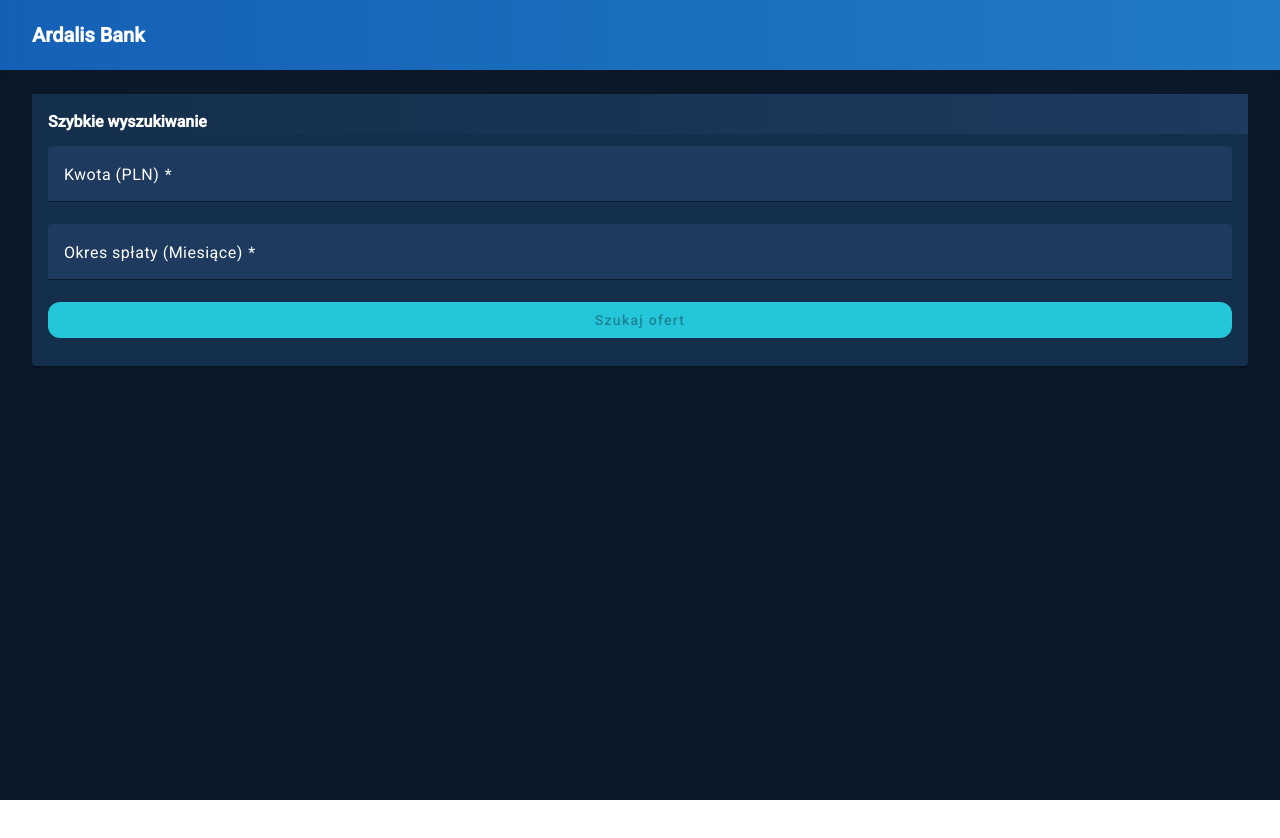
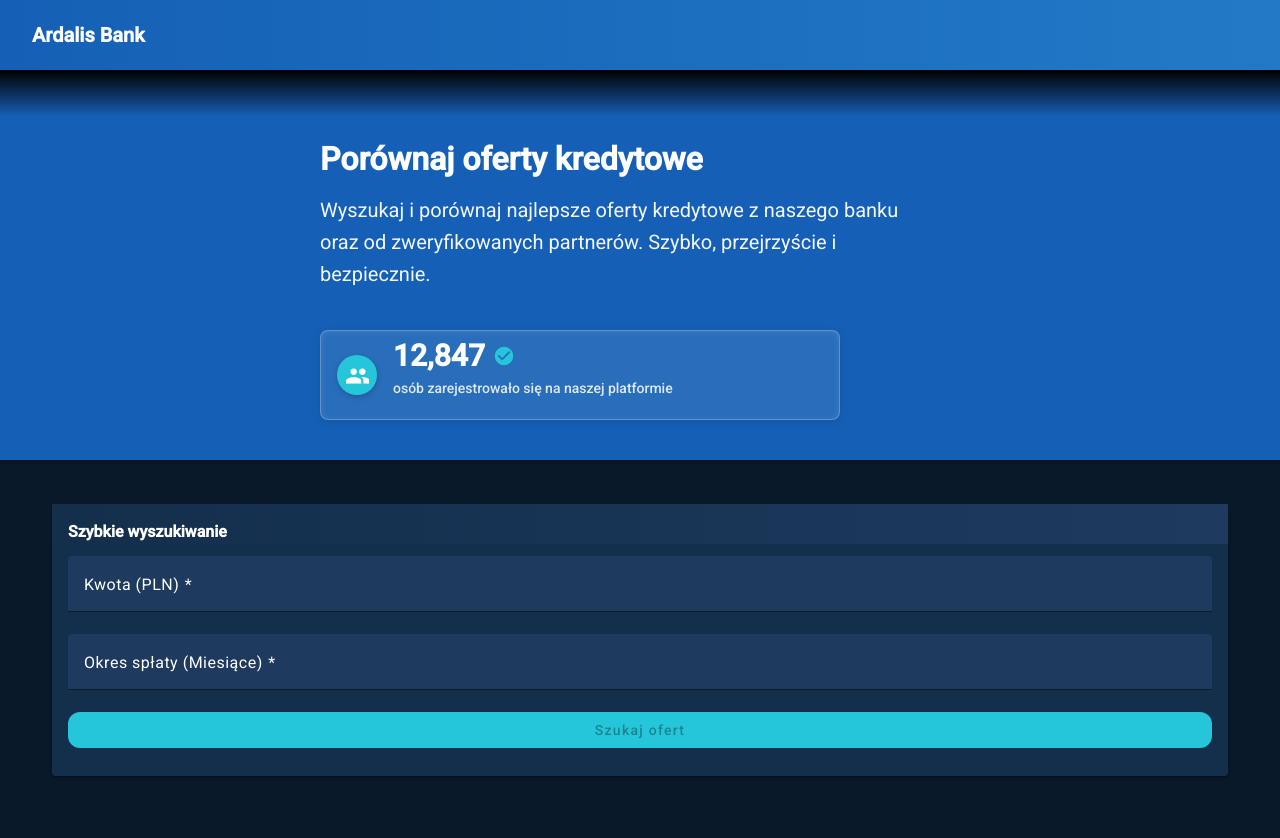
Before and after one commit to xxxDKGxxx/dotnet-obieralny, an Angular app in the folder src/frontend/: page / in a window 1280 px wide. Shown: the top 838 px of the page. Before the commit the page ends 800 px from the top, so only its background shows below. Built offline with nearby package versions, Linux system fonts and the light colour scheme.

Commit message:
front part of counter implementation

```diff
--- a/src/frontend/src/app/app.html
+++ b/src/frontend/src/app/app.html
@@ -1,5 +1,6 @@
 <div class="min-h-screen bg-background">
   <app-header-bar></app-header-bar>
+  <app-hero></app-hero>
   <main class="container mx-auto px-4 py-6 md:px-6 lg:px-8">
     <router-outlet></router-outlet>
   </main>
--- a/src/frontend/src/app/app.ts
+++ b/src/frontend/src/app/app.ts
@@ -1,10 +1,11 @@
 import { Component, signal } from '@angular/core';
 import { RouterOutlet } from '@angular/router';
 import { HeaderBar } from './header-bar/header-bar';
+import { Hero } from './hero/hero';
 
 @Component({
   selector: 'app-root',
-  imports: [RouterOutlet, HeaderBar],
+  imports: [RouterOutlet, HeaderBar, Hero],
   templateUrl: './app.html',
   styleUrl: './app.css',
 })
--- /dev/null
+++ b/src/frontend/src/app/hero/hero.css
@@ -0,0 +1,115 @@
+.hero-section {
+  background: linear-gradient(180deg, #000000 0%,  #1560b6 12%, #1560b6 100%);
+  background-attachment: fixed, scroll;
+  padding: 150px 20px 90px 20px;
+  box-shadow: 0 4px 1px rgba(0, 0, 0, 0.15);
+}
+
+.hero-content {
+  max-width: 900px;
+  margin: 0;
+  padding-left: 300px;
+  color: white;
+  text-align: left;
+  position: relative;
+}
+
+.hero-title {
+  font-size: 32px;
+  font-weight: 700;
+  margin: 0 0 16px 0;
+  line-height: 1.2;
+  transform: translateY(-80px);
+}
+
+.hero-description {
+  font-size: 20px;
+  font-weight: 400;
+  opacity: 0.95;
+  margin: 0;
+  line-height: 1.6;
+  transform: translateY(-80px);
+}
+
+.hero-accent {
+  width: 520px;
+  height: 90px;
+  border-radius: 8px;
+  background: rgba(159, 195, 218, 0.15);
+  border: 1px solid rgba(255, 255, 255, 0.25);
+  box-shadow: 0 2px 8px rgba(0, 0, 0, 0.12), inset 0 1px 6px rgba(255, 255, 255, 0.10);
+  position: absolute;
+  left: 300px;
+  top: 110px;
+  display: flex;
+  align-items: center;
+  justify-content: flex-start;
+  padding: 16px;
+  z-index: 2;
+}
+
+.hero-accent-icon {
+  width: 40px;
+  height: 40px;
+  border-radius: 50%;
+  background: #26c6da;
+  display: inline-flex;
+  align-items: center;
+  justify-content: center;
+  color: #ffffff;
+  box-shadow: 0 2px 6px rgba(0, 0, 0, 0.2);
+}
+
+.hero-accent-icon mat-icon {
+  font-size: 26px;
+  line-height: 1;
+}
+
+.hero-accent-text {
+  display: flex;
+  flex-direction: column;
+  gap: 6px;
+  margin-left: 16px;
+  transform: translateY(-6px);
+  color: #ffffff;
+}
+
+.hero-accent-row {
+  display: flex;
+  align-items: center;
+  gap: 8px;
+}
+
+.hero-accent-value {
+  font-size: 30px;
+  font-weight: 700;
+  line-height: 1.1;
+}
+
+.hero-accent-label {
+  font-size: 14px;
+  font-weight: 500;
+  opacity: 0.85;
+}
+
+.hero-accent-check {
+  color: #26c6da;
+  font-size: 22px;
+  line-height: 1;
+  position: relative;
+  top: 1px;
+}
+
+@media (max-width: 768px) {
+  .hero-section {
+    padding: 40px 20px;
+  }
+
+  .hero-title {
+    font-size: 24px;
+  }
+
+  .hero-description {
+    font-size: 14px;
+  }
+}
--- /dev/null
+++ b/src/frontend/src/app/hero/hero.html
@@ -0,0 +1,18 @@
+<div class="hero-section">
+  <div class="hero-content">
+    <h2 class="hero-title">Porównaj oferty kredytowe</h2>
+    <p class="hero-description">Wyszukaj i porównaj najlepsze oferty kredytowe z naszego banku oraz od zweryfikowanych partnerów. Szybko, przejrzyście i bezpiecznie.</p>
+    <div class="hero-accent" *ngIf="counterData$ | async as counter">
+      <span class="hero-accent-icon">
+        <mat-icon>group</mat-icon>
+      </span>
+      <div class="hero-accent-text">
+        <div class="hero-accent-row">
+          <div class="hero-accent-value">{{ counter.count | number: '1.0-0' }}</div>
+          <mat-icon class="hero-accent-check">check_circle</mat-icon>
+        </div>
+        <div class="hero-accent-label">{{ counter.label }}</div>
+      </div>
+    </div>
+  </div>
+</div>
--- /dev/null
+++ b/src/frontend/src/app/hero/hero.ts
@@ -0,0 +1,17 @@
+import { ChangeDetectionStrategy, Component, inject } from '@angular/core';
+import { CommonModule } from '@angular/common';
+import { MatIconModule } from '@angular/material/icon';
+import { CounterService } from '../services/counter.service';
+
+@Component({
+  selector: 'app-hero',
+  standalone: true,
+  imports: [CommonModule, MatIconModule],
+  templateUrl: './hero.html',
+  styleUrls: ['./hero.css'],
+  changeDetection: ChangeDetectionStrategy.OnPush,
+})
+export class Hero {
+  private counterService = inject(CounterService);
+  counterData$ = this.counterService.getCounterData();
+}
--- /dev/null
+++ b/src/frontend/src/app/home-page/home-page.css
@@ -0,0 +1,11 @@
+.home-page-container {
+  display: flex;
+  flex-direction: column;
+  gap: 32px;
+  padding: 20px;
+}
+
+.counter-wrapper {
+  display: flex;
+  justify-content: center;
+}
--- a/src/frontend/src/app/home-page/home-page.html
+++ b/src/frontend/src/app/home-page/home-page.html
@@ -1 +1,5 @@
-<app-quick-search-form></app-quick-search-form>
+<div class="home-page-container">
+  <app-quick-search-form></app-quick-search-form>
+  <div class="counter-wrapper" *ngIf="counterData$ | async as data">
+  </div>
+</div>
--- a/src/frontend/src/app/home-page/home-page.ts
+++ b/src/frontend/src/app/home-page/home-page.ts
@@ -1,10 +1,15 @@
-import { ChangeDetectionStrategy, Component } from '@angular/core';
+import { Component, inject } from '@angular/core';
+import { CommonModule } from '@angular/common';
 import { QuickSearchForm } from './quick-search-form/quick-search-form';
+import { CounterService } from '../services/counter.service';
 
 @Component({
   selector: 'app-home-page',
-  imports: [QuickSearchForm],
+  imports: [QuickSearchForm, CommonModule],
   templateUrl: './home-page.html',
-  changeDetection: ChangeDetectionStrategy.OnPush,
+  styleUrls: ['./home-page.css'],
 })
-export class HomePage {}
+export class HomePage {
+  private counterService = inject(CounterService);
+  counterData$ = this.counterService.getCounterData();
+}
--- /dev/null
+++ b/src/frontend/src/app/services/counter.service.ts
@@ -0,0 +1,19 @@
+import { Injectable } from '@angular/core';
+import { Observable, of } from 'rxjs';
+
+export interface CounterData {
+  count: number;
+  label: string;
+}
+
+@Injectable({
+  providedIn: 'root',
+})
+export class CounterService {
+  getCounterData(): Observable<CounterData> {
+    return of({
+      count: 12847,
+      label: 'osób zarejestrowało się na naszej platformie',
+    });
+  }
+}
```
Also changed, not shown: 1 other file (tests, documents, lock files or other folders).
